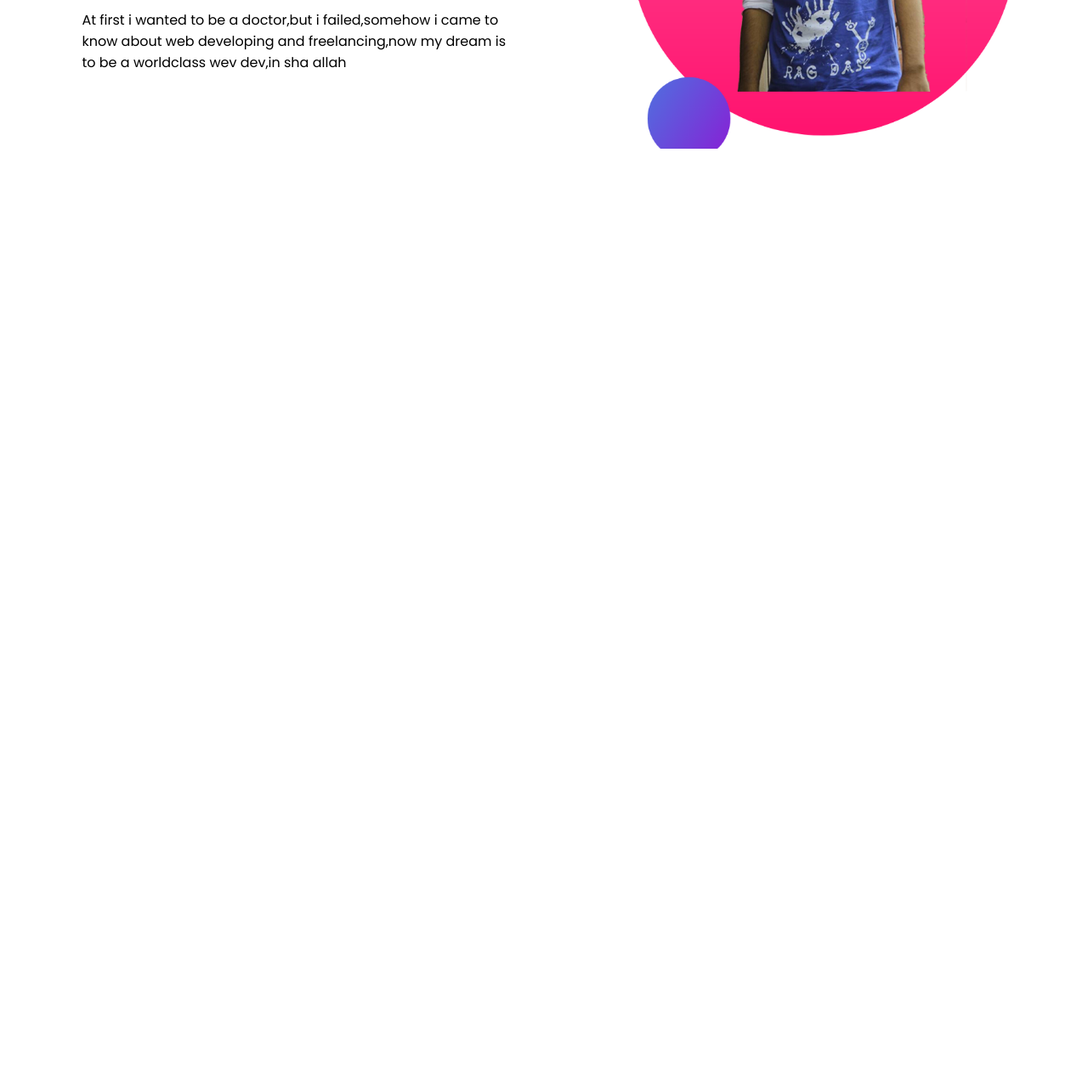
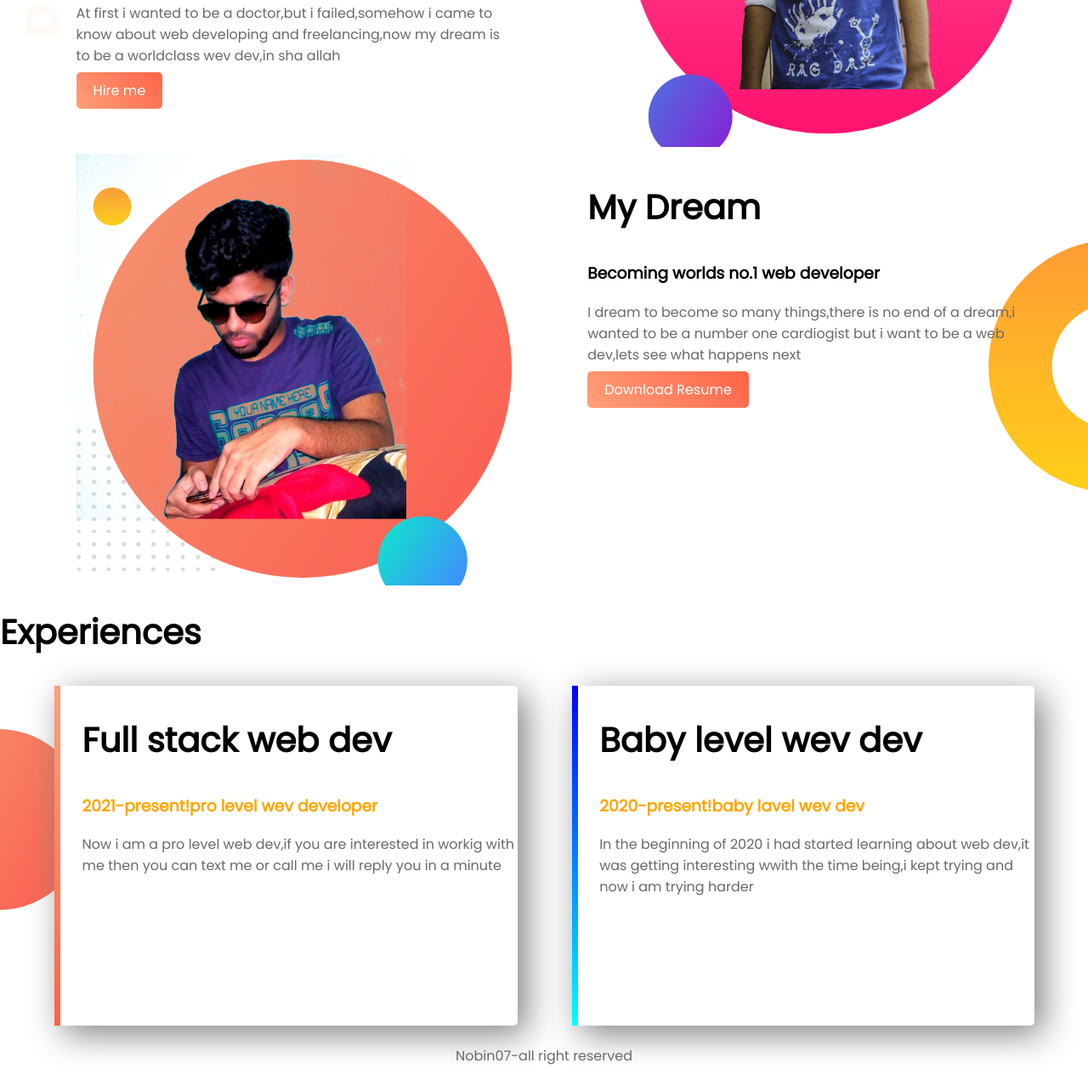
Before and after one commit to nobin07/web-portfolio-, a plain HTML site: page index.html in a window 1280 px wide. Shown: the part 319-1590 px from the top of the page at 85% size. Before the commit the page ends 800 px from the top, so only its background shows below. Drawn offline with Linux system fonts and the light colour scheme.

Commit message:
website done

```diff
--- a/index.html
+++ b/index.html
@@ -8,16 +8,45 @@
     <link rel="stylesheet" href="style.css">
 </head>
 <body>
-<section>
+<section class="top-banner">
     <div class="half-width">
         <h1>Welcome To</h1>
-        <h1><span class="name-highlight">Nobiurs </span>Website</h1>
+        <h1><span class="orange-highlight">Nobiurs </span>Website</h1>
         <h3>World class professional web dev</h3>
         <p>At first i wanted to be a doctor,but i failed,somehow i came to know about web developing and freelancing,now my dream is to be a worldclass wev dev,in sha allah </p>
+        <a class="link-button" target="_blank" href="https://www.linkedin.com/in/nobiur-rahman-a330791aa/">Hire me</a>
     </div>
     <div class="half-width">
         <img src="images/background.png" alt="nobin">
     </div>
 </section>
+<section class="dream-area">
+    <div class="half-width">
+    <img src="images/eaaa.png">
+    </div>
+    <div class="half-width">
+        <h2>My Dream</h2>
+        <h3>Becoming worlds no.1 web developer</h3>
+        <p>I dream to become so many things,there is no end of a dream,i wanted to be a number one cardiogist but i want to be a web dev,lets see what happens next</p>
+        <a class="link-button" target="_blank" href="https://www.linkedin.com/in/nobiur-rahman-a330791aa/">Download Resume</a>
+    </div>
+</section>
+    <section class="experience-area">
+        <h2>Experiences</h2>
+    <div id="full-stack" class="half-width single-experience">
+        <h2>Full stack web dev</h2>
+        <h3 class="orange-highlight">2021-present!pro level wev developer</h3>
+        <p>Now i am a pro level web dev,if you are interested in workig with me then you can text me or call me i will reply you in a minute</p>
+    </div>
+    <div id="baby-web" class="half-width single-experience">
+        <h2>Baby level wev dev</h2>
+        <h3 class="orange-highlight">2020-present!baby lavel wev dev</h3>
+        <p>In the beginning of 2020 i had started learning about web dev,it was getting interesting wwith the time being,i kept trying and now i am trying harder</p>
+    </div>
+
+</section>
+<footer>
+    <p>Nobin07-all right reserved</p>
+</footer>
 </body>
 </html>
--- a/style.css
+++ b/style.css
@@ -1,11 +1,18 @@
 body{
+    margin: 0px;
      font-family: 'Poppins', sans-serif;
 }
 h1{
     font-size: 50px;
 }
-.name-highlight{
+h2{
+    font-size: 40px;
+}
+.orange-highlight{
     color: orange;
+}
+p{
+    color: dimgray;
 }
 .half-width{
     width:40%;
@@ -14,5 +21,49 @@ h1{
     padding-left: 2%;
 }
 .half-width img{
-    width:100%
+    width:100%;
 }
+.top-banner{
+    background-image: url(images/top-banner.png);
+    background-repeat: no-repeat;
+}
+section{
+    height:500px;
+}
+.link-button{
+    text-decoration:none;
+    background-image: linear-gradient(45deg, lightsalmon,tomato);
+    padding:10px 20px;
+    border-radius: 5px;
+    color:white;
+    font-weight 700;
+}
+.dream-area{
+    background-image: url(images/dream-bg.png);
+    background-repeat: no-repeat;
+    background-position: right;
+}
+.single-experience{
+    box-shadow: 10px 10px 40px grey;
+    border-radius:5px;
+    height: 80%;
+    background-color: white;
+}
+.experience-area{
+    background-image: url(images/exp-bg.png);
+    background-repeat: no-repeat;
+    background-position: left;
+}
+#full-stack{
+    border-left: 7px solid;
+    border-image: linear-gradient(180deg,lightsalmon,tomato);
+    border-image-slice:1;
+}
+#baby-web{border-left: 7px solid;
+    border-image: linear-gradient(180deg,blue,cyan);
+    border-image-slice:1;
+
+}
+footer p{
+    text-align: center;
+}
```
